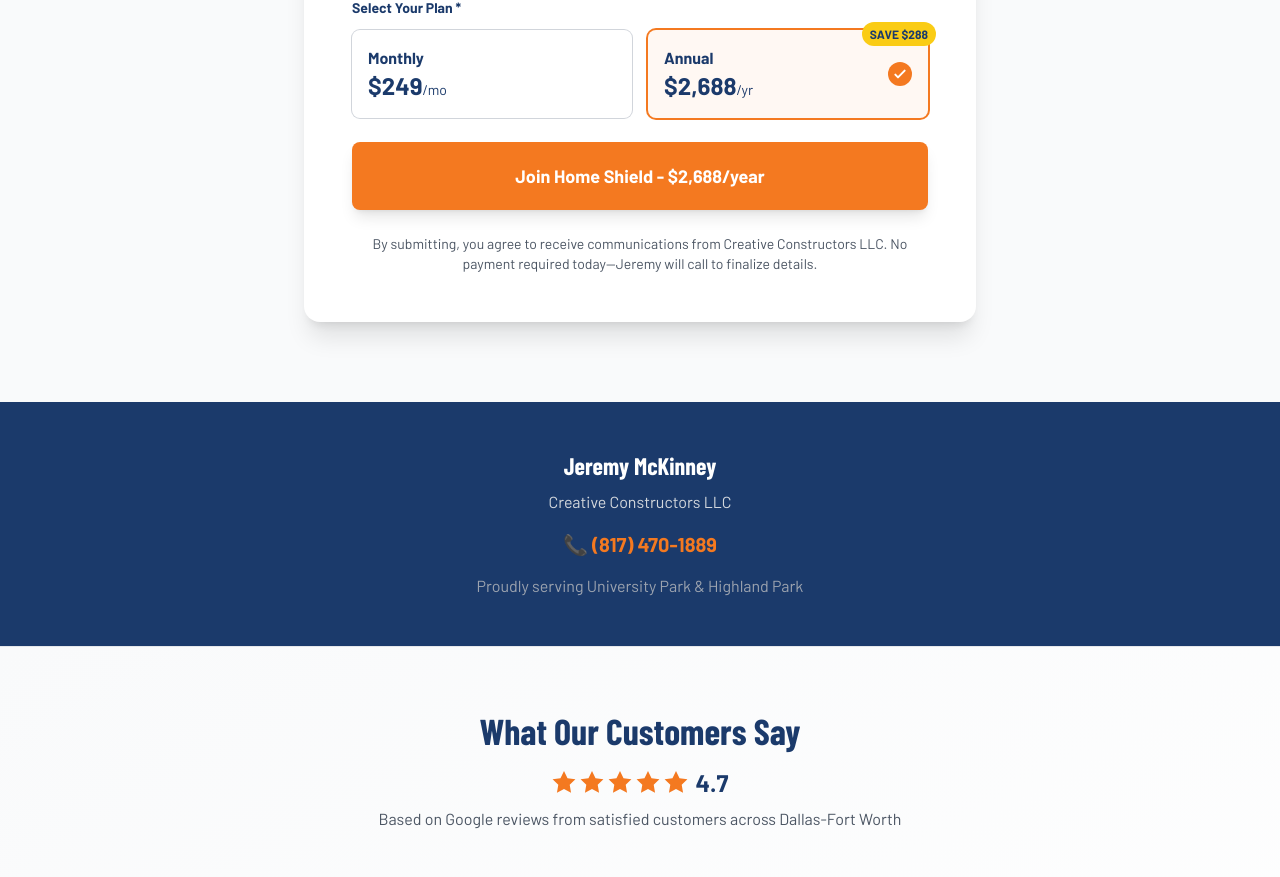
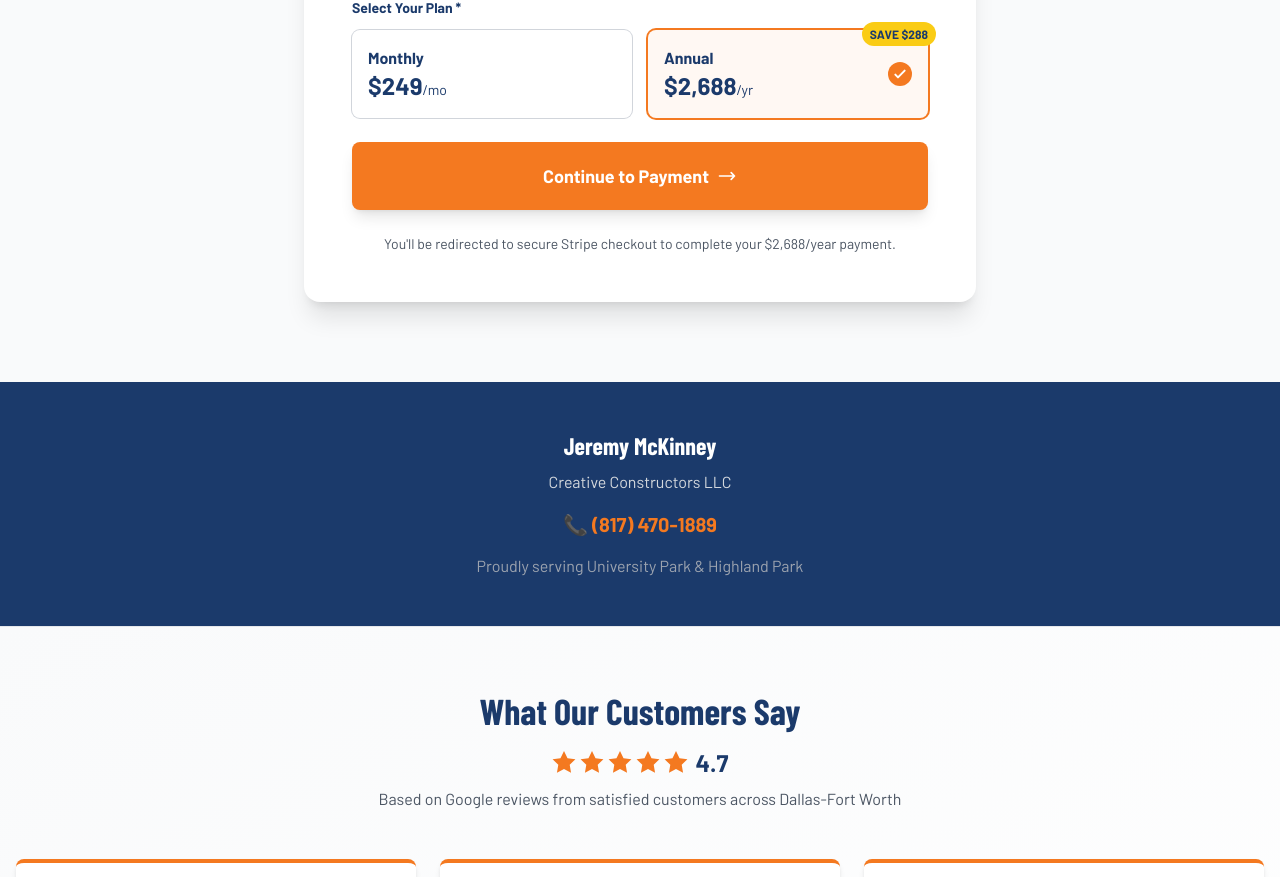
Before and after one commit to thejdmckinney/creative-constructors, a Next.js app: page /home-shield in a window 1280 px wide. Shown: the part 6055-6932 px from the top of the page. Built offline with nearby package versions, Linux system fonts and the light colour scheme; no server answers; a web font is replaced by a local one.

Commit message:
Add Stripe payment integration - redirect to checkout after lead creation

```diff
--- a/app/api/home-shield-signup/route.ts
+++ b/app/api/home-shield-signup/route.ts
@@ -17,8 +17,8 @@
     }
 
     const planDetails = plan === 'annual'
-      ? { price: '$2,688/year', period: 'Annual (Save $288)' }
-      : { price: '$249/month', period: 'Monthly' };
+      ? { price: '$2,688/year', period: 'Annual (Save $288)', stripeLink: 'https://buy.stripe.com/cNi3cueHv9tQ8nE1pjgEg01' }
+      : { price: '$249/month', period: 'Monthly', stripeLink: 'https://buy.stripe.com/00w7sK0QF8pMbzQ6JDgEg00' };
 
     // Send to CrewOpsPro
     try {
@@ -128,7 +128,8 @@
 
     return NextResponse.json({
       success: true,
-      message: "Home Shield sign-up received successfully"
+      message: "Home Shield sign-up received successfully",
+      stripePaymentUrl: planDetails.stripeLink
     });
   } catch (error) {
     console.error("Error processing Home Shield sign-up:", error);
--- a/app/home-shield/page.tsx
+++ b/app/home-shield/page.tsx
@@ -35,7 +35,14 @@
         throw new Error('Failed to submit sign-up');
       }
 
-      setSubmitSuccess(true);
+      const data = await response.json();
+
+      // Redirect to Stripe payment
+      if (data.stripePaymentUrl) {
+        window.location.href = data.stripePaymentUrl;
+      } else {
+        setSubmitSuccess(true);
+      }
     } catch (error) {
       console.error('Error submitting form:', error);
       alert('There was an error submitting your sign-up. Please try again or call (817) 470-1889 directly.');
@@ -783,13 +790,17 @@
                       Processing...
                     </span>
                   ) : (
-                    `Join Home Shield - ${selectedPlan === 'monthly' ? '$249/month' : '$2,688/year'}`
+                    <span className="flex items-center justify-center gap-2">
+                      Continue to Payment
+                      <svg className="w-5 h-5" fill="none" stroke="currentColor" viewBox="0 0 24 24">
+                        <path strokeLinecap="round" strokeLinejoin="round" strokeWidth={2} d="M17 8l4 4m0 0l-4 4m4-4H3" />
+                      </svg>
+                    </span>
                   )}
                 </button>
 
                 <p className="text-center text-sm text-gray-600">
-                  By submitting, you agree to receive communications from Creative Constructors LLC.
-                  No payment required today—Jeremy will call to finalize details.
+                  You'll be redirected to secure Stripe checkout to complete your {selectedPlan === 'monthly' ? '$249/month' : '$2,688/year'} payment.
                 </p>
               </div>
             </form>
```
